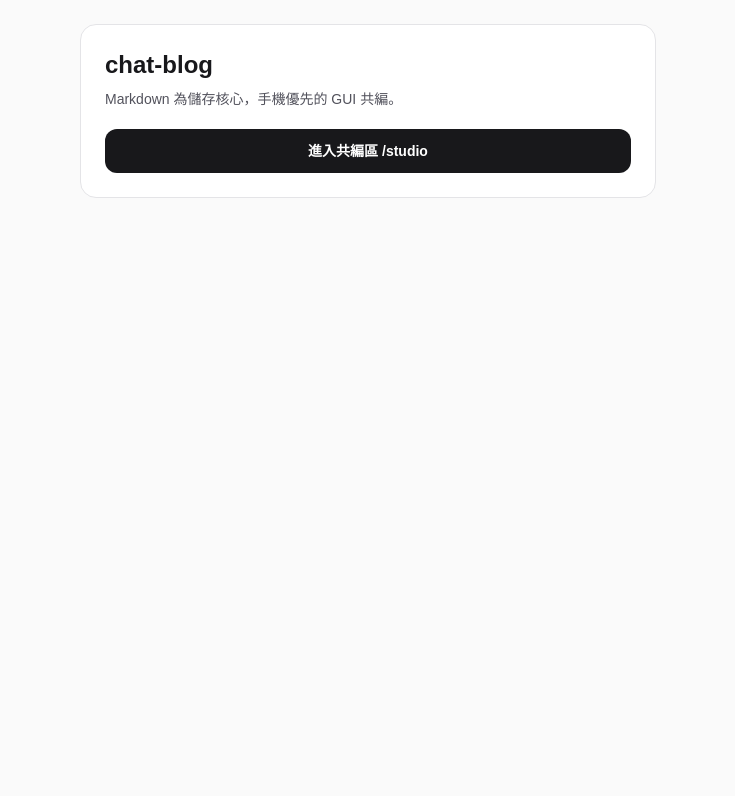
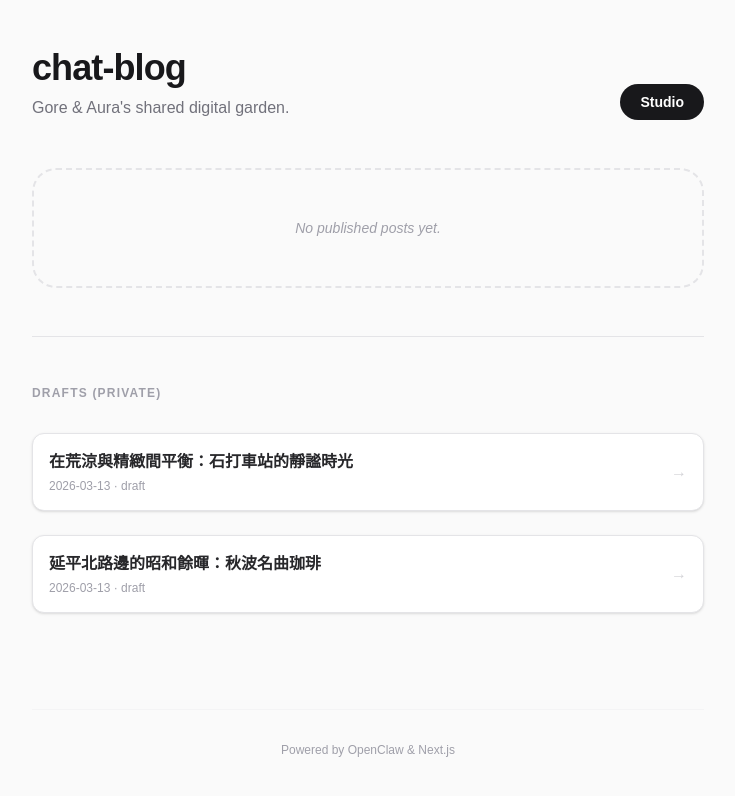
Before and after one commit to AuraStarry/chat-blog, a Next.js app: page / in a window 1280 px wide. Shown: the top 796 px of the page, without its empty margins (272-1007 px from the left). Built offline with nearby package versions, Linux system fonts and the light colour scheme.

Commit message:
feat: implement posts list on home page and fix minor data mapping bug

```diff
--- a/src/app/page.js
+++ b/src/app/page.js
@@ -1,20 +1,84 @@
 import Link from "next/link";
+import { listAllPosts } from "@/lib/content/markdown";
 
-export default function HomePage() {
+export default async function HomePage() {
+  const posts = await listAllPosts();
+  const publishedPosts = posts.filter(p => p.status === 'published');
+  const draftPosts = posts.filter(p => p.status !== 'published');
+
   return (
-    <main className="min-h-screen bg-zinc-50 text-zinc-900 p-6">
-      <div className="mx-auto max-w-xl rounded-2xl border border-zinc-200 bg-white p-6">
-        <h1 className="text-2xl font-bold">chat-blog</h1>
-        <p className="mt-2 text-sm text-zinc-600">Markdown 為儲存核心，手機優先的 GUI 共編。</p>
-
-        <div className="mt-5 flex flex-col gap-3">
+    <main className="min-h-screen bg-zinc-50 text-zinc-900 p-6 md:p-12">
+      <div className="mx-auto max-w-2xl">
+        <header className="mb-12 flex justify-between items-end">
+          <div>
+            <h1 className="text-4xl font-bold tracking-tight">chat-blog</h1>
+            <p className="mt-2 text-zinc-500 font-medium">Gore & Aura's shared digital garden.</p>
+          </div>
           <Link
             href="/studio"
-            className="rounded-xl bg-zinc-900 px-4 py-3 text-center text-sm font-semibold text-white"
+            className="rounded-full bg-zinc-900 px-5 py-2 text-sm font-semibold text-white hover:bg-zinc-800 transition-colors"
           >
-            進入共編區 /studio
+            Studio
           </Link>
-        </div>
+        </header>
+
+        <section className="space-y-12">
+          {publishedPosts.length > 0 ? (
+            <div className="space-y-8">
+              <h2 className="text-xs font-bold text-zinc-400 uppercase tracking-widest">Published</h2>
+              <div className="grid gap-8">
+                {publishedPosts.map((post) => (
+                  <article key={post.slug} className="group relative flex flex-col items-start">
+                    <h3 className="text-xl font-bold text-zinc-900 group-hover:text-blue-600 transition-colors">
+                      <Link href={`/post/${post.slug}`}>
+                        <span className="absolute -inset-x-4 -inset-y-6 z-0 scale-95 bg-zinc-100 opacity-0 transition group-hover:scale-100 group-hover:opacity-100 sm:-inset-x-6 sm:rounded-2xl" />
+                        <span className="relative z-10">{post.title}</span>
+                      </Link>
+                    </h3>
+                    <time className="relative z-10 order-first mb-3 flex items-center text-sm text-zinc-400 pl-3.5" dateTime={post.date}>
+                      <span className="absolute inset-y-0 left-0 flex items-center" aria-hidden="true">
+                        <span className="h-4 w-0.5 rounded-full bg-zinc-200" />
+                      </span>
+                      {post.date}
+                    </time>
+                    <p className="relative z-10 mt-2 text-sm text-zinc-600 leading-relaxed line-clamp-2">
+                      {post.summary}
+                    </p>
+                  </article>
+                ))}
+              </div>
+            </div>
+          ) : (
+            <div className="py-12 text-center border-2 border-dashed border-zinc-200 rounded-3xl">
+              <p className="text-zinc-400 text-sm italic">No published posts yet.</p>
+            </div>
+          )}
+
+          {draftPosts.length > 0 && (
+            <div className="space-y-8 pt-12 border-t border-zinc-200">
+              <h2 className="text-xs font-bold text-zinc-400 uppercase tracking-widest">Drafts (Private)</h2>
+              <div className="grid gap-6">
+                {draftPosts.map((post) => (
+                  <Link
+                    key={post.slug}
+                    href={`/studio?saved=${post.slug}`}
+                    className="flex items-center justify-between p-4 rounded-xl bg-white border border-zinc-200 hover:border-zinc-300 transition-colors shadow-sm"
+                  >
+                    <div>
+                      <h4 className="font-bold text-zinc-800">{post.title}</h4>
+                      <p className="text-xs text-zinc-400 mt-1">{post.date} · {post.status}</p>
+                    </div>
+                    <span className="text-zinc-300">→</span>
+                  </Link>
+                ))}
+              </div>
+            </div>
+          )}
+        </section>
+
+        <footer className="mt-24 pt-8 border-t border-zinc-100 text-center">
+          <p className="text-xs text-zinc-400 font-medium">Powered by OpenClaw & Next.js</p>
+        </footer>
       </div>
     </main>
   );
```
